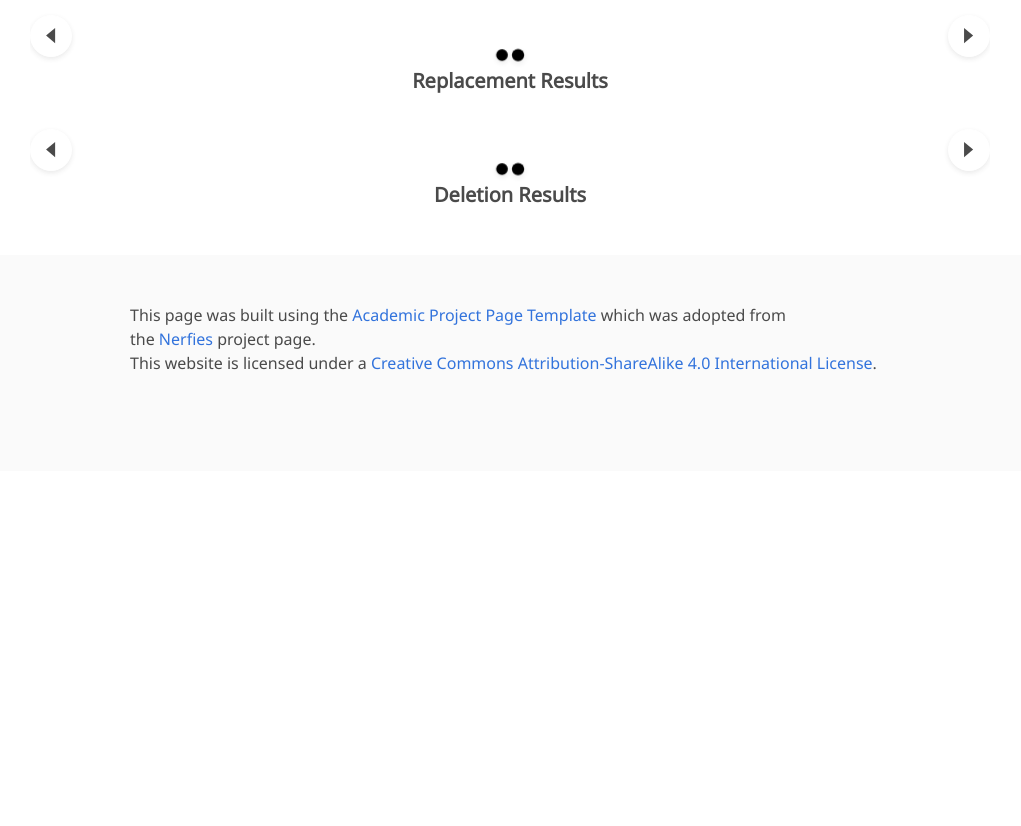
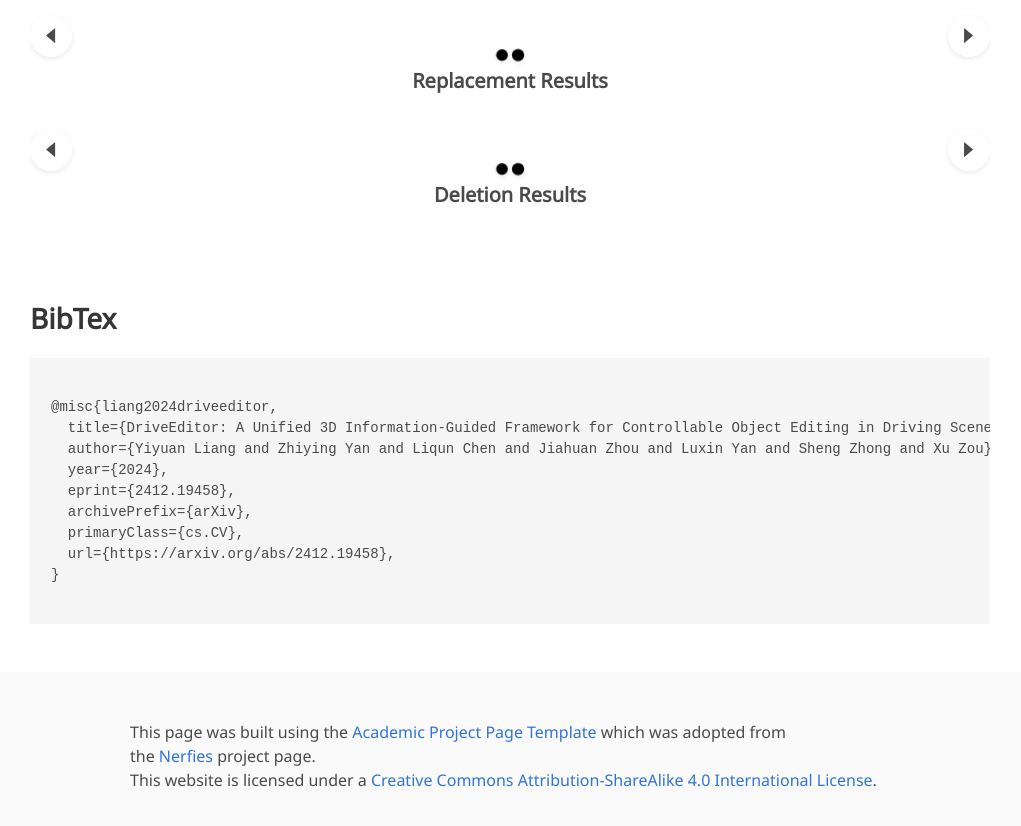
Before and after one commit to yvanliang/DriveEditor, a plain HTML site: page index.html in a window 1280 px wide. Shown: the part 4203-5029 px from the top of the page, without its empty margins (130-1151 px from the left). Before the commit the page ends 4674 px from the top, so only its background shows below. Drawn offline with nearby package versions, Linux system fonts and the light colour scheme; grey boxes are pictures that could not be loaded; some icons are missing; a web font is replaced by a local one.

Commit message:
add arxiv info

```diff
--- a/index.html
+++ b/index.html
@@ -107,7 +107,8 @@
               <div class="publication-links">
                 <!-- ArXiv abstract Link -->
                 <span class="link-block">
-                  <a target="_blank" class="external-link button is-normal is-rounded is-dark">
+                  <a href="https://arxiv.org/abs/2412.19458" target="_blank"
+                    class="external-link button is-normal is-rounded is-dark">
                     <span class="icon">
                       <i class="ai ai-arxiv"></i>
                     </span>
@@ -666,10 +667,22 @@
   </section> -->
   <!--End paper poster -->
 
-
-  <!--BibTex citation -->
-  <!--End BibTex citation -->
-
+  <section class="section" id="BibTeX">
+    <div class="container is-max-desktop content">
+      <h2 class="title">BibTex</h2>
+      <pre><code>
+@misc{liang2024driveeditor,
+  title={DriveEditor: A Unified 3D Information-Guided Framework for Controllable Object Editing in Driving Scenes},
+  author={Yiyuan Liang and Zhiying Yan and Liqun Chen and Jiahuan Zhou and Luxin Yan and Sheng Zhong and Xu Zou},
+  year={2024},
+  eprint={2412.19458},
+  archivePrefix={arXiv},
+  primaryClass={cs.CV},
+  url={https://arxiv.org/abs/2412.19458},
+}
+      </code></pre>
+    </div>
+  </section>
 
   <footer class="footer">
     <div class="container">
```
